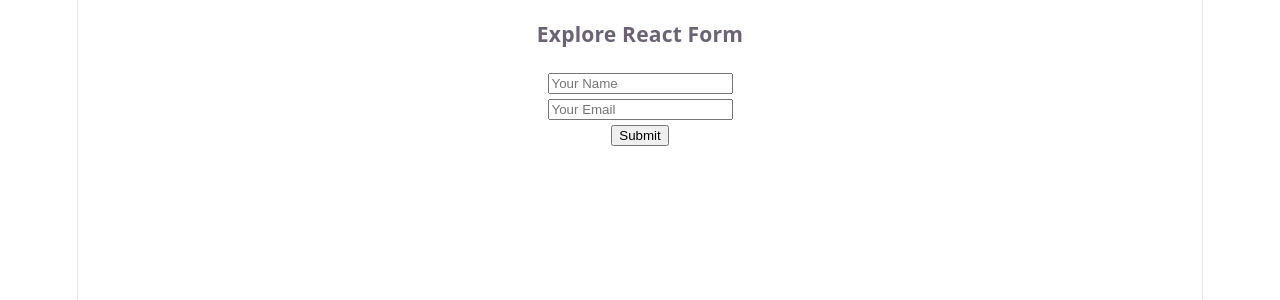
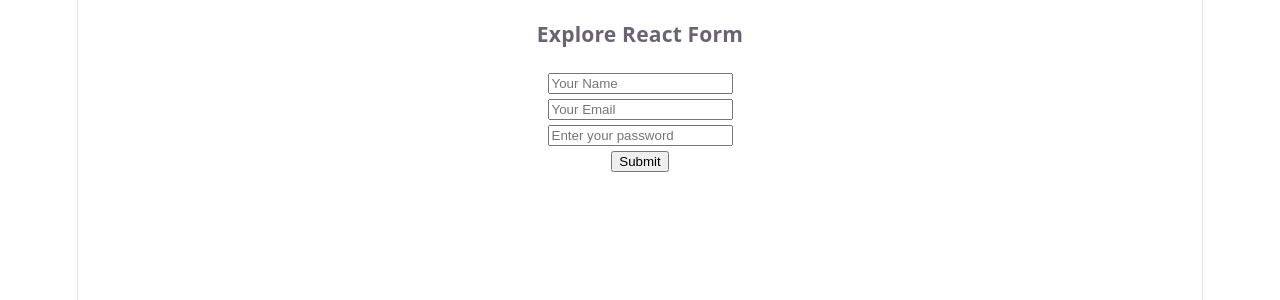
Before and after one commit to piasmajumdar/react-explore-react-form-practice, a React (Vite) app: page / in a window 1280 px wide. Shown: the top 300 px of the page. Built offline with nearby package versions, Linux system fonts and the light colour scheme.

Commit message:
Controlled field-- useState, onChange, defaultValue

```diff
--- a/src/App.jsx
+++ b/src/App.jsx
@@ -1,4 +1,5 @@
 import './App.css'
+import ControlledField from './Components/ControlledField.jsx/ControlledField'
 import FormAction from './Components/FormAction/FormAction'
 import SimpleForm from './Components/SimpleForm/SimpleForm'
 
@@ -7,7 +8,9 @@
     <>
     <h3>Explore React Form</h3>
     {/* <SimpleForm></SimpleForm> */}
-    <FormAction></FormAction>
+    {/* <FormAction></FormAction> */}
+    <ControlledField></ControlledField>
+
     </>
   )
 }
--- /dev/null
+++ b/src/Components/ControlledField.jsx/ControlledField.jsx
@@ -0,0 +1,59 @@
+import React, { useState } from 'react';
+
+const ControlledField = () => {
+    const [name, setName] = useState('');
+    const [email, setEmail] = useState('');
+    const [password, setPassword] = useState('');
+    const [error, setError] = useState('')
+
+    const handleSubmit = (e) => {
+        e.preventDefault();
+        console.log(name)
+        console.log(email)
+        console.log(password)
+
+    }
+
+    const handleNameOnChange = (e) => {
+        // console.log(e.target.value)
+        const newName = e.target.value;
+        setName(newName);
+    }
+
+    const handleEmailOnChange = (e) => {
+        setEmail(e.target.value);
+    }
+
+    const handlePasswordOnChange = (e) => {
+        console.log(e.target.value)
+        setPassword(e.target.value)
+
+        if (password.length < 6) {
+            setError('Password must be 6 or longer')
+        } else {
+            setError('')
+        }
+    }
+
+
+
+    return (
+        <div>
+            <form onSubmit={handleSubmit}>
+                <input type="text" name='name' defaultValue={name} onChange={handleNameOnChange} placeholder='Your Name' />
+                <br />
+                <input type="email" name="email" defaultValue={email} onChange={handleEmailOnChange} placeholder='Your Email' />
+                <br />
+                <input type="password" name="password" defaultValue={password} onChange={handlePasswordOnChange} placeholder='Enter your password' />
+                <br />
+                <input type="submit" value="Submit" />
+
+                <p style={{ color: 'red' }}>
+                    <small>{error}</small>
+                </p>
+            </form>
+        </div>
+    );
+};
+
+export default ControlledField;
```
